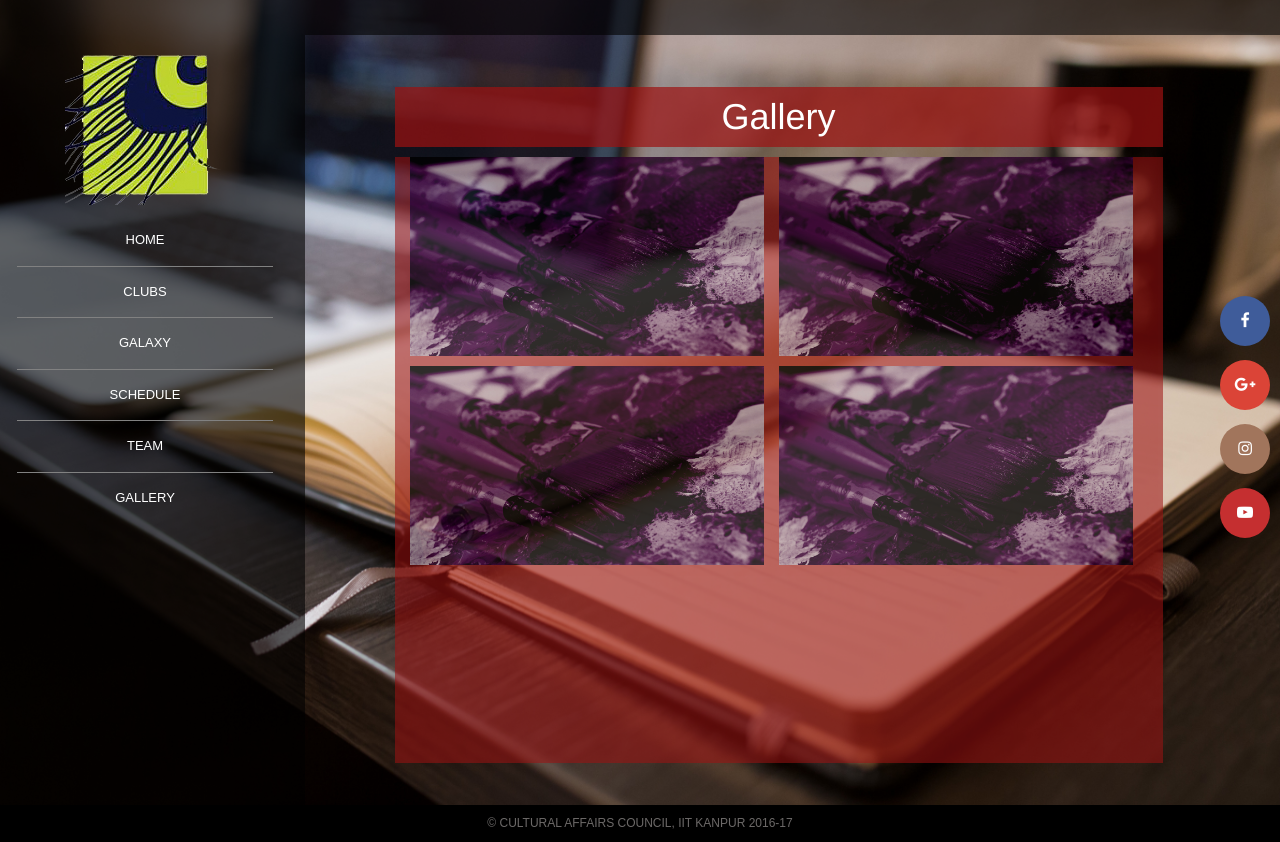
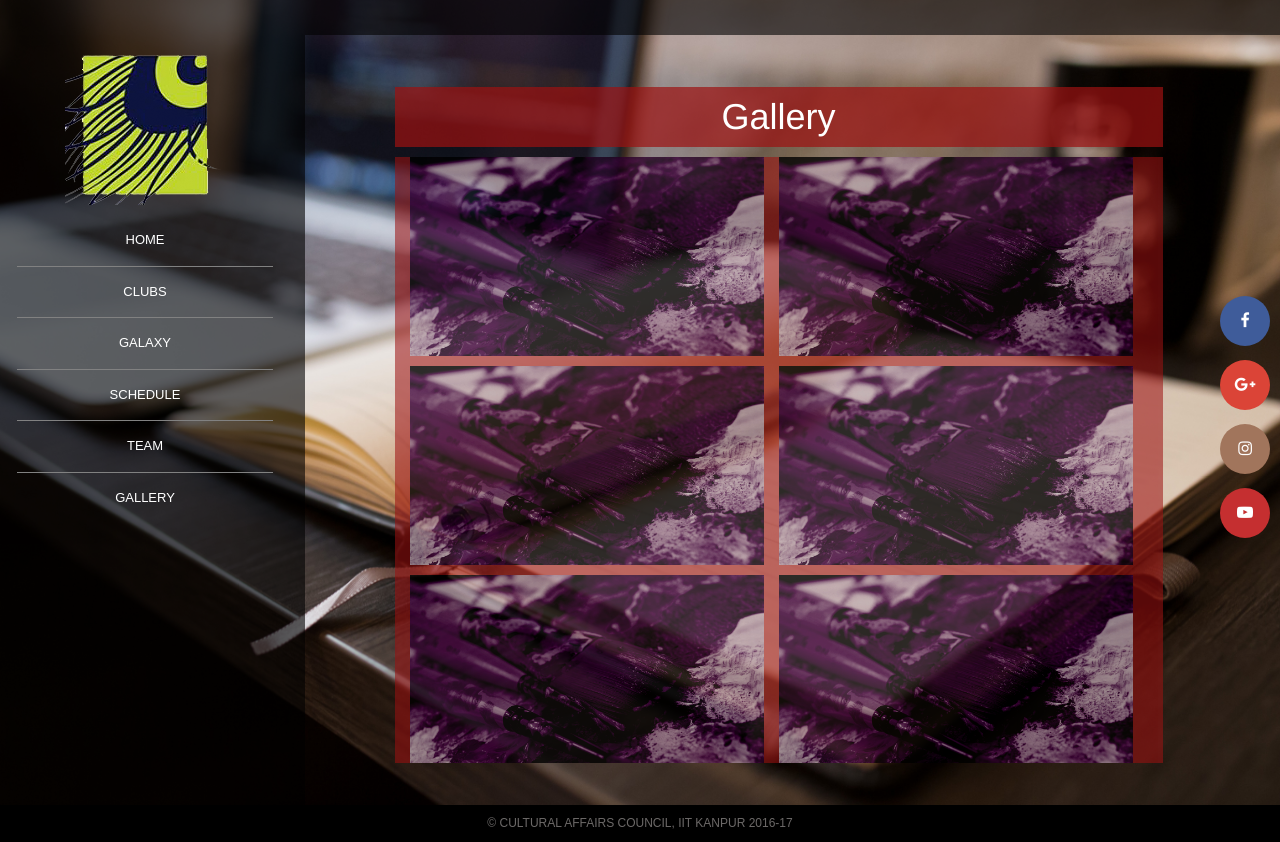
Before and after one commit to shivnshu/CultCouncilIITK, a CodeIgniter app: page /ModCult/index.php/welcome/Gallery in a window 1280 px wide. Run offline with CodeIgniter, Linux system fonts and the light colour scheme.

Commit message:
added more gallery

```diff
--- a/application/views/Gallery.php
+++ b/application/views/Gallery.php
@@ -40,6 +40,18 @@
             </a>
         </li>
 
+        <li class="gallery-box">
+           <a href="<?=base_url()?>/images/8.jpg" class="swipebox" title="My Caption">
+              <img src="<?=base_url()?>/images/8.jpg" alt="image" >
+            </a>
+        </li>
+
+        <li class="gallery-box">
+           <a href="<?=base_url()?>/images/8.jpg" class="swipebox" title="My Caption">
+              <img src="<?=base_url()?>/images/8.jpg" alt="image" >
+            </a>
+        </li>
+
     </ul>
 
   </div>
```
